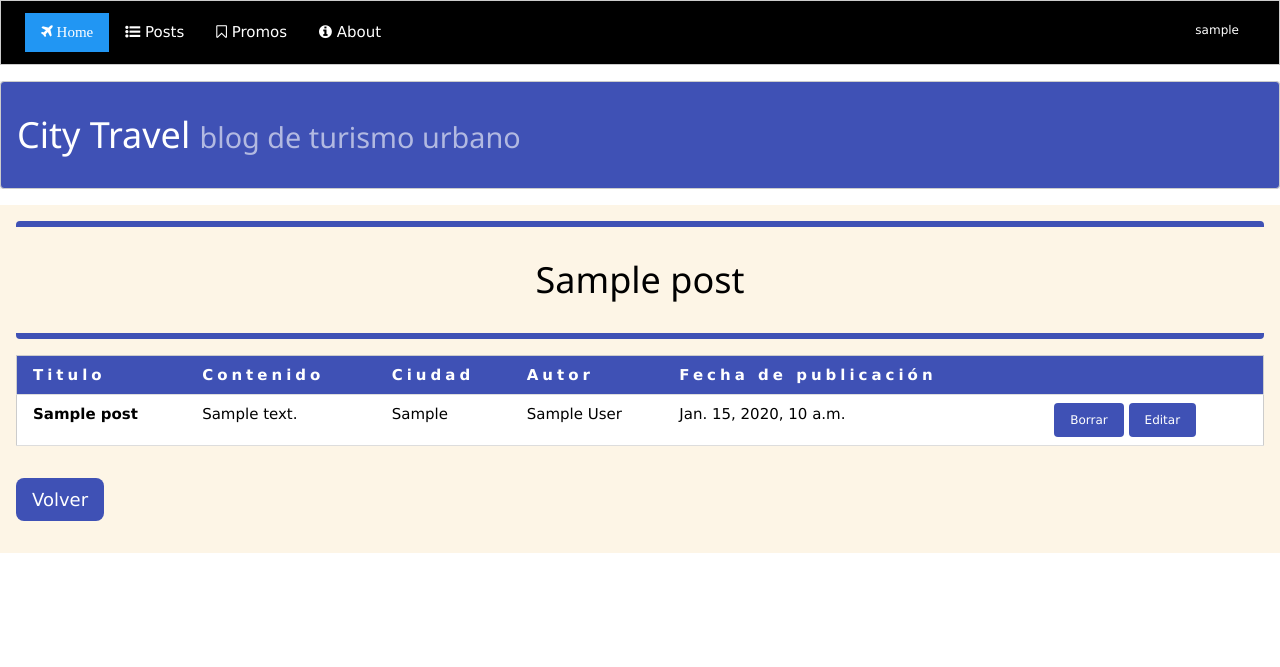
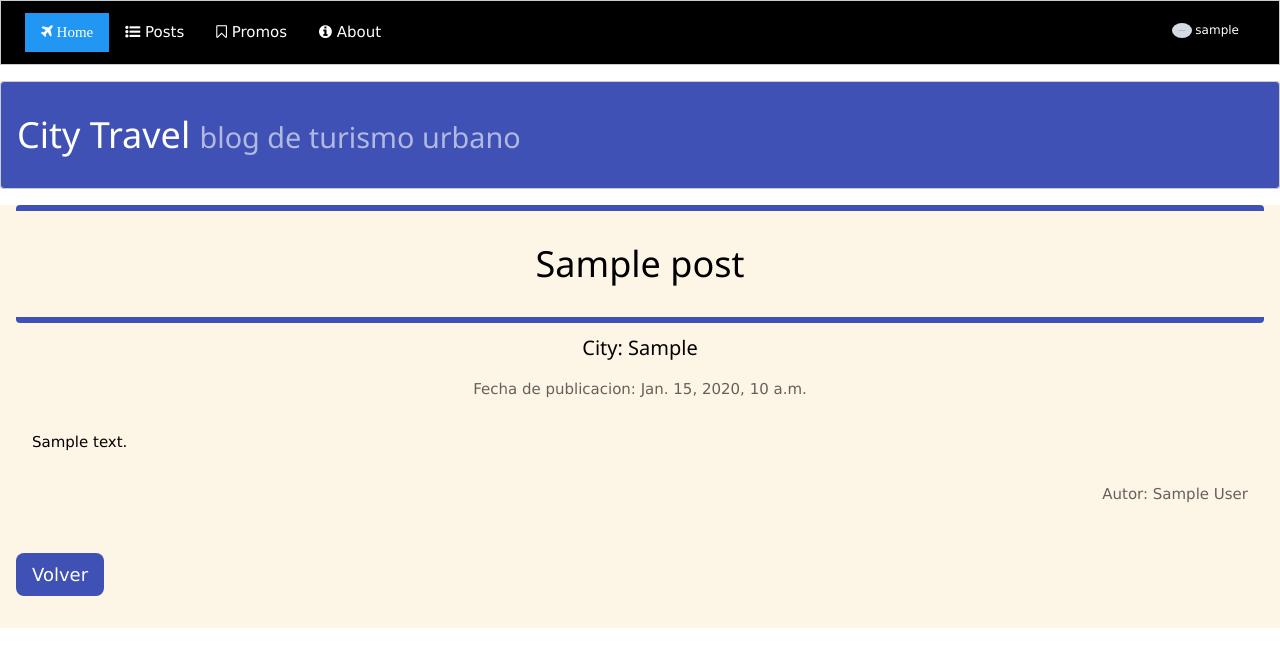
Before and after one commit to tompy017/blog_project, a Django app: page /pages/1/ in a window 1280 px wide. Shown: the top 667 px of the page. Run offline with Django 4.2, Linux system fonts and the light colour scheme; a user stored in the database is signed in; tables that the repository leaves empty hold one stand-in row (values such as "Sample post"); grey boxes marked "Sample" are stand-in pictures.

Commit message:
change post detail view from cbv to custom view

```diff
--- a/blogapp/templates/blogapp/base.html
+++ b/blogapp/templates/blogapp/base.html
@@ -8,7 +8,7 @@
     <meta http-equiv="X-UA-Compatible" content="IE=edge">
     <meta name="viewport" content="width=device-width, initial-scale=1.0">
     <link rel="stylesheet" href="https://www.w3schools.com/w3css/4/w3.css">
-    <title>{% if title %}{{title}}{% else %}Citytravel{% endif %}</title>
+    <title>{{title}}</title>
     <link rel="icon" type="image/x-icon" href="{% static 'blogapp/img/icons8-airplane-take-off-64.png' %}">
     <link rel="stylesheet" href="https://cdnjs.cloudflare.com/ajax/libs/font-awesome/4.7.0/css/font-awesome.min.css">
 </head>
--- a/blogapp/templates/blogapp/index.html
+++ b/blogapp/templates/blogapp/index.html
@@ -15,13 +15,13 @@
 
 {% block main_content %}
 <!-- Titulo y subtitulo -->
-<div class="w3-panel w3-padding-16 w3-center w3-topbar w3-bottombar w3-border-indigo w3-round">
+<div class="w3-container w3-padding-16 w3-center w3-topbar w3-bottombar w3-border-indigo w3-round">
     <h1>{{message}}</h1>
     <h3 class="w3-opacity" style="text-shadow:1px 1px 0 #444">{{subtitle}}</h3>
 </div>
 
 {% if user.is_authenticated %}
-    <div class="w3-panel w3-pale-blue w3-leftbar w3-rightbar w3-border-blue w3-center">
+    <div class="w3-container w3-pale-blue w3-leftbar w3-rightbar w3-border-blue w3-center">
         <h5 style="color:navy">Bienvenid@, <b>{{user.username}}</b>.</h5>
     </div>
 {% endif %}
--- a/blogapp/templates/blogapp/post_detail.html
+++ b/blogapp/templates/blogapp/post_detail.html
@@ -1,50 +1,29 @@
 {% extends 'blogapp/posts.html' %}
+{% load static %}
 
 {% block posts %}
 
+    <div class="w3-container w3-padding-16 w3-center w3-topbar w3-bottombar w3-border-indigo w3-round">
+        <h1>{{post.title}}</h1>
+    </div>
 
+    <div class="w3-container w3-center w3-round">
+        <h4>City: {{post.city}}</h4>
+        <p class="w3-opacity">Fecha de publicacion: {{post.date_added}}</p>
+    </div>
 
-<body>
-
-    <div class="w3-panel w3-padding-16 w3-center w3-topbar w3-bottombar w3-border-indigo w3-round">
-        <h1>{{post.title}}</h1>
+    <div class="w3-container w3-round">
+        <p>{{post.content}}</p>
     </div>
 
 
     <!-- Tabla -->
-    <div>
-        <table class="w3-table-all w3-hoverable">
-            <thead>
-                <tr class="w3-indigo w3-wide">
-                    <th>Titulo</th>
-                    <th>Contenido</th>
-                    <th>Ciudad</th>
-                    <th>Autor</th>
-                    <th>Fecha de publicación</th>
-                    <th></th>
-                </tr>
-            </thead>
-
-            <tbody>
-                <tr>
-                    <th>{{post.title}}</th>
-
-                    <td>{{post.content}}</td>
-                    <td>{{post.city}}</td>
-                    <td>{{post.author}}</td>
-                    <td>{{post.date_added}}</td>
-                    <td>
-                        <a href="{% url 'blogapp:DeletePost' post.id %}" class="w3-button w3-round w3-indigo w3-small">Borrar</a>
-                        <a href="{% url 'blogapp:EditPost' post.id %}" class="w3-button w3-round w3-indigo w3-small">Editar</a>
-                    </td>
-                </tr>
-            </tbody>
-        </table>
+    <div class="w3-container">
+        <p class="w3-opacity w3-right-align">Autor: {{post.author}}</p>
     </div>
 
     <div class="w3-bar w3-padding-32">
     <a button type="button" class="w3-button w3-round-large w3-button w3-large w3-indigo" href=" {% url 'blogapp:Posts' %} ">Volver</button></a>
     </div>
-</body>
 
 {% endblock posts %}
--- a/blogapp/templates/blogapp/posts.html
+++ b/blogapp/templates/blogapp/posts.html
@@ -39,7 +39,7 @@
 
     <!-- Tabla -->
 
-    <div>
+    <div class="w3-container">
         <table class="w3-table-all w3-hoverable">
             <thead>
                 <tr class="w3-indigo w3-wide">
@@ -61,9 +61,11 @@
                         <td>{{post.author}}</td>
                         <td>{{post.date_added}}</td>
                         <td>
+                            {% if user.is_authenticated %}
                             <!-- Botones de tabla -->
                             <a href="{% url 'blogapp:DeletePost' post.id %}" class="w3-button w3-round w3-indigo w3-small"><i class="fa fa-trash"></i> Borrar</a>
                             <a href="{% url 'blogapp:EditPost' post.id %}" class="w3-button w3-round w3-indigo w3-small"><i class="fa fa-edit"></i> Editar</a>
+                            {% endif %}
                         </td>
                     </tr>
                 {% endfor %}
--- a/blogapp/urls.py
+++ b/blogapp/urls.py
@@ -20,5 +20,5 @@ urlpatterns = [
     path('pages/new_post/', agregar_post, name='NewPost'),
     path('pages/delete_post/<post_id>/', delete_post, name='DeletePost'),
     path('pages/edit_post/<post_id>/', edit_post, name='EditPost'),
-    path('pages/<pk>/', PostDetail.as_view(), name='PostDetail'),
+    path('pages/<post_id>/', post_detail, name='PostDetail'),
 ]
--- a/blogapp/views.py
+++ b/blogapp/views.py
@@ -32,7 +32,6 @@ def inicio(request):
                 'Lee las recomendaciones realizadas por los propios miembros del blog!',
         }
     return render(request, 'blogapp/index.html', context)
-
 
 
 def promos(request):
@@ -262,9 +261,30 @@ def edit_promo(request, promo_id):
 
 # Django's Class Based Views
 # Como es una clase no funciona el @loguin_required. Se usa LoguinRequiredMixin)
-class PostDetail(LoginRequiredMixin, DetailView):
-    """CBV for post detail view."""
-    # Model de donde hereda
-    model = Post
-    # Ubicacion del template
-    template = "blogapp/post_detail.html"
+# class PostDetail(LoginRequiredMixin, DetailView):
+#     """CBV for post detail view."""
+#     # Model de donde hereda
+#     model = Post
+#     # Ubicacion del template
+#     template = "blogapp/post_detail.html"
+
+@login_required
+def post_detail(request, post_id):
+    """Display full post."""
+    # Post que se va a mostrar
+    post = Post.objects.get(id=post_id)
+
+    # Para buscar si el usuario tiene avatar
+    try:
+        avatar = Avatar.objects.get(user=request.user.id)
+        avatar = avatar.avatar.url
+    except:
+        avatar = ''
+
+    context = {
+        'title': 'Detail',
+        'subtitle': post.title,
+        'avatar': avatar,
+        'post': post
+    }
+    return render(request, 'blogapp/post_detail.html', context)
```
Also changed, not shown: blogapp/templates/blogapp/promos.html (+4 -3 lines).
